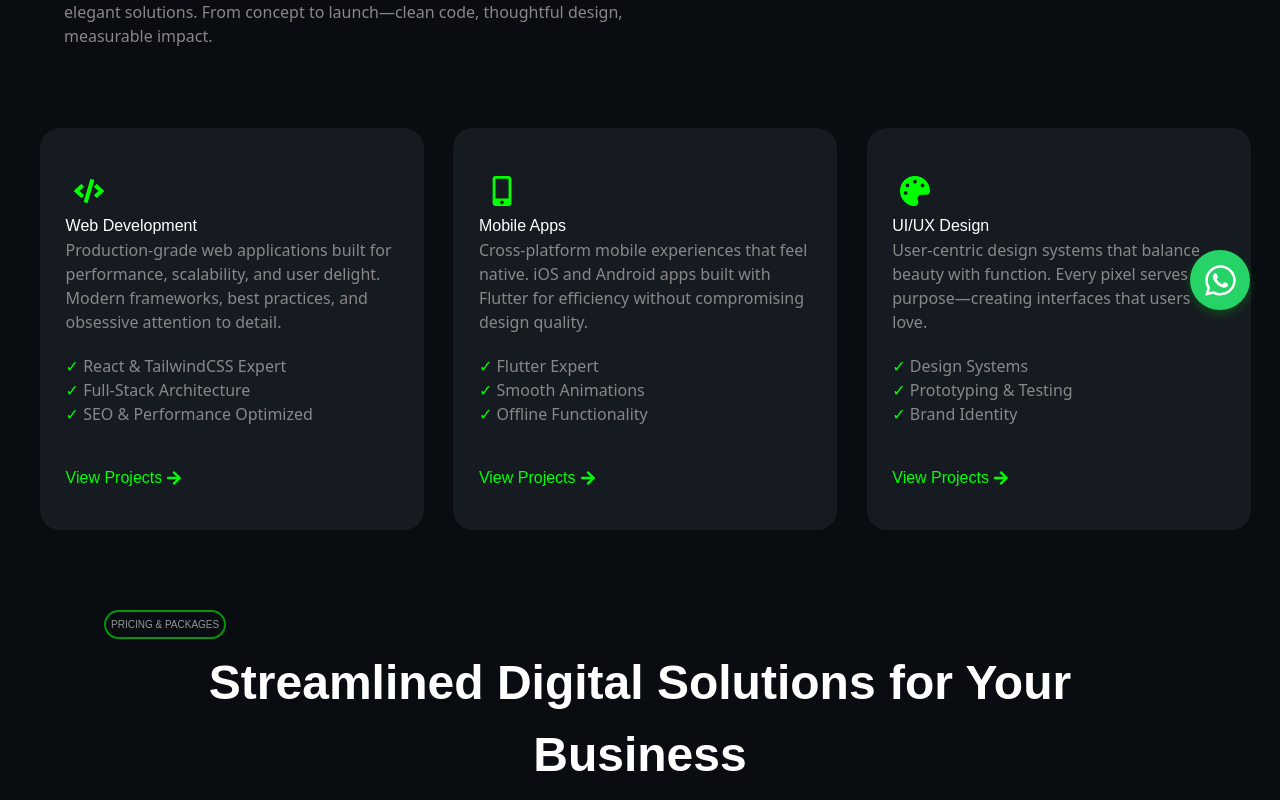
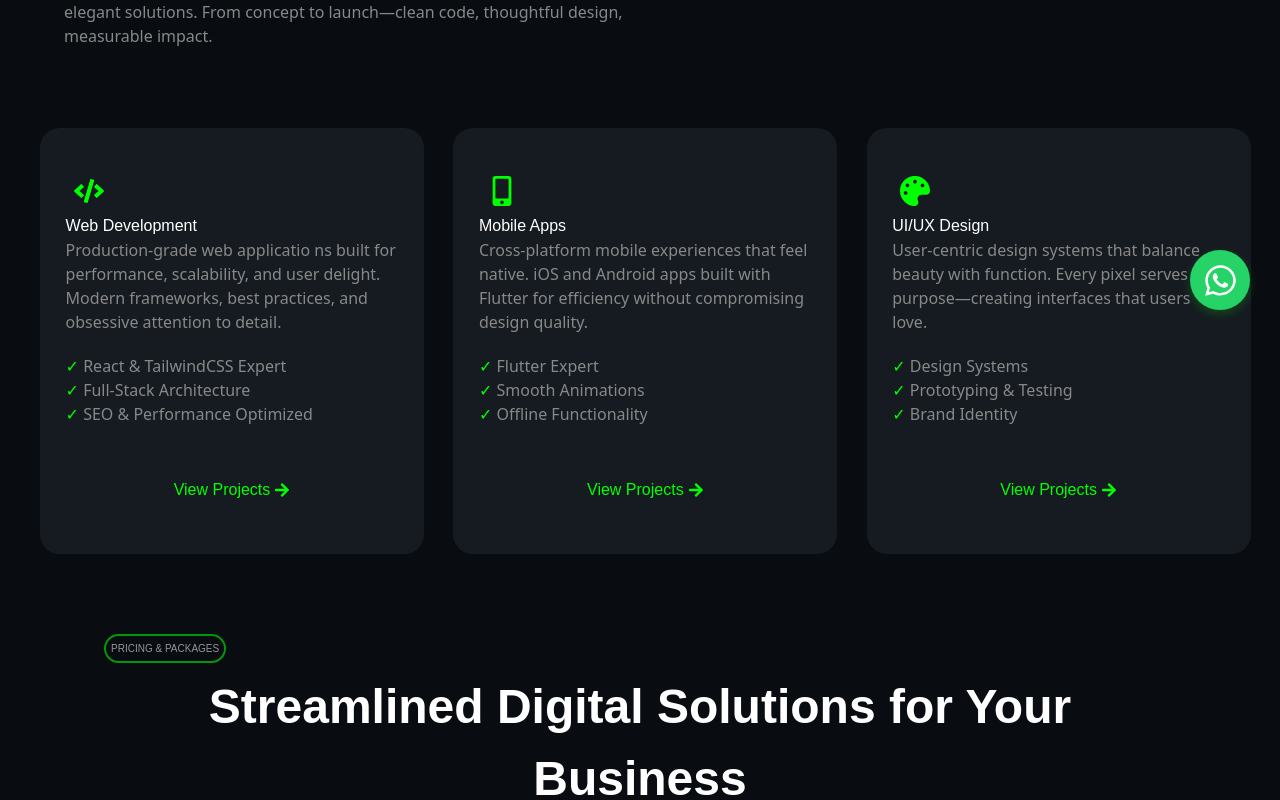
Before and after one commit to BmKaranja/Brian-Karanja, a React (Vite) app: page /Services in a window 1280 px wide. Shown: the part 460-1260 px from the top of the page. Built offline with nearby package versions, Linux system fonts and the light colour scheme.

Commit message:
feat: update Services component layout for improved responsiveness and styling

```diff
--- a/src/components/Services.jsx
+++ b/src/components/Services.jsx
@@ -171,25 +171,29 @@ function Services() {
             </p>
           </article>
         </section>
-        <section className='grid grid-cols-1 md:grid-cols-3 gap-10 mt-20 px-10' >
-          <article className='mycards'>
+        <section className='grid grid-cols-1 md:grid-cols-2 lg:grid-cols-3 gap-10 mt-20 px-5 sm:px-10' >
+          <article className='mycards md:w-1/2 lg:w-1/3 w-full' style={{ minWidth: 0 }}>
             <div className='p-2 w-12'>
               <FaCode size={30} color='#00ff00' />
             </div>
             <h2 className='font'>Web Development</h2>
-            <p>Production-grade web applications built for performance, scalability, and user delight. Modern frameworks, best practices, and obsessive attention to detail.</p>
+            <p>Production-grade web applicatio  ns built for performance, scalability, and user delight. Modern frameworks, best practices, and obsessive attention to detail.</p>
             <div className='mt-5'>
               <p><span style={{ color: '#00ff00' }}>✓ </span>React & TailwindCSS Expert </p>
               <p><span style={{ color: '#00ff00' }}>✓ </span>Full-Stack Architecture</p>
               <p><span style={{ color: '#00ff00' }}>✓ </span>SEO & Performance Optimized</p>
             </div>
-            <Link to='/Projects' className='color font link'>
+            <Link
+              to='/Projects'
+              className='color font link'
+              style={{ display: 'flex', alignItems: 'center', minHeight: '44px', padding: '12px 0' }}
+            >
               View Projects <span className='pl-1'>
                 <FaArrowRight />
               </span>
             </Link>
           </article>
-          <article className='mycards'>
+          <article className='mycards md:w-1/2 lg:w-1/3 w-full' style={{ minWidth: 0 }}>
             <div className='p-2 w-12'>
               <FaMobileAlt size={30} color='#00ff00' />
             </div>
@@ -202,13 +206,17 @@ function Services() {
               <p><span style={{ color: '#00ff00' }}>✓ </span>Smooth Animations</p>
               <p><span style={{ color: '#00ff00' }}>✓ </span>Offline Functionality</p>
             </div>
-            <Link to='/Projects' className='color font link'>
+            <Link
+              to='/Projects'
+              className='color font link'
+              style={{ display: 'flex', alignItems: 'center', minHeight: '44px', padding: '12px 0' }}
+            >
               View Projects <span className='pl-1'>
                 <FaArrowRight />
               </span>
             </Link>
           </article>
-          <article className='mycards'>
+          <article className='mycards md:w-1/2 lg:w-1/3 w-full' style={{ minWidth: 0 }}>
             <div className='p-2 w-12'>
               <FaPalette size={30} color='#00ff00' />
             </div>
@@ -219,7 +227,11 @@ function Services() {
               <p><span style={{ color: '#00ff00' }}>✓ </span>Prototyping & Testing </p>
               <p><span style={{ color: '#00ff00' }}>✓ </span>Brand Identity</p>
             </div>
-            <Link to='/Projects' className='color font link'>
+            <Link
+              to='/Projects'
+              className='color font link'
+              style={{ display: 'flex', alignItems: 'center', minHeight: '44px', padding: '12px 0' }}
+            >
               View Projects <span className='pl-1'>
                 <FaArrowRight />
               </span>
@@ -245,7 +257,7 @@ function Services() {
             </p>
           </div>
 
-          <div className='grid grid-cols-1 md:grid-cols-2 lg:grid-cols-3 xl:grid-cols-4 gap-8'>
+          <div className='grid grid-cols-1 md:grid-cols-2 lg:grid-cols-3 xl:grid-cols-3 gap-8'>
             {/* Package 1 */}
             <article style={{ background: '#111417', border: '1px solid #1e2228', borderRadius: '8px', padding: '32px', display: 'flex', flexDirection: 'column' }}>
               <h3 style={{ fontFamily: 'monospace', color: '#00ff00', fontSize: '14px', letterSpacing: '1px', marginBottom: '16px' }}>PACKAGE 1</h3>
```
